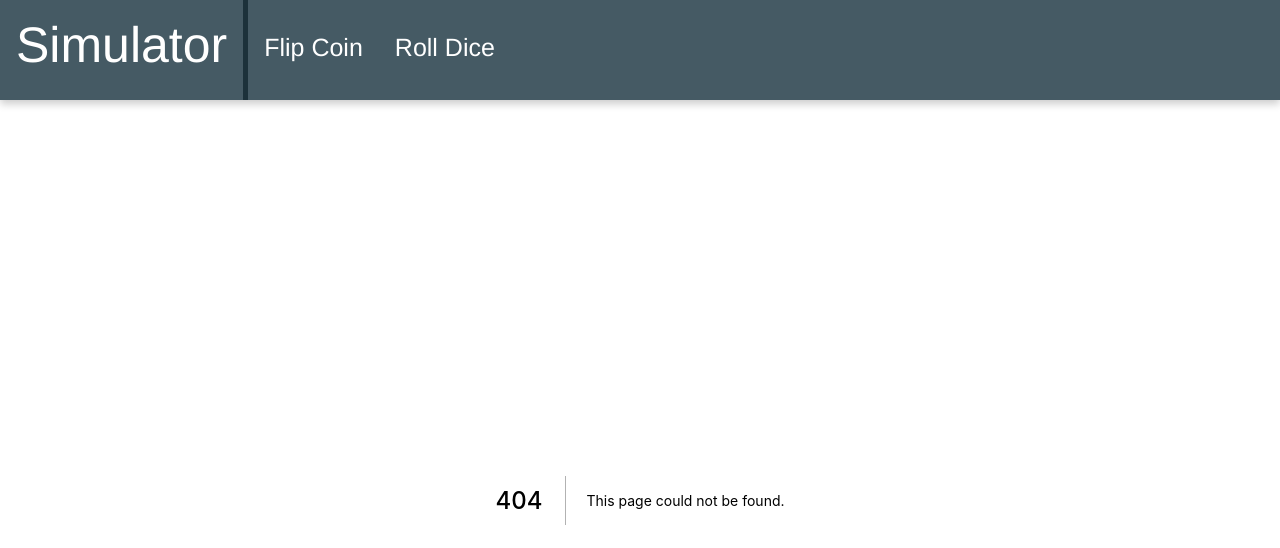
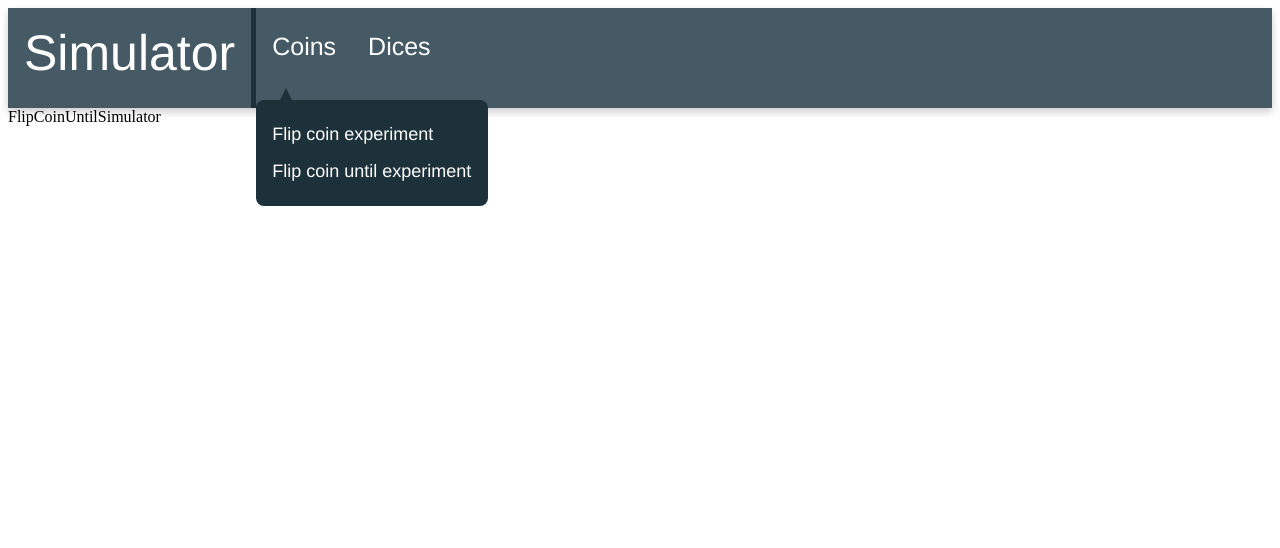
Before and after one commit to Venedictto/probability-simulation, a Next.js app: page /FlipCoinUntilSimulator in a window 1280 px wide. Before the commit this address had no page. Shown: the top 548 px of the page. Built offline with nearby package versions, Linux system fonts and the light colour scheme.

Commit message:
header refactor

```diff
--- a/Components/Header/Header.js
+++ b/Components/Header/Header.js
@@ -1,12 +1,13 @@
-import React from 'react';
+import React, {useCallback} from 'react';
 import styled from 'styled-components';
 import Link from 'next/link';
+import HeaderItem from './HeaderItem/HeaderItem';
 
 const HeaderContainer = styled.div`
     cursor:pointer;
     display:flex;
     flex-direction: row;
-    height:100px;
+    height:${props => `${props.theme.header.height}px`};
     background-color:${props => props.theme.color.primaryColor};
     width:100%;
     box-shadow: 0 4px 8px 0 rgba(0,0,0,0.2);
@@ -20,45 +21,41 @@ const HeaderText = styled.div`
     color:white;
     border-right: 5px solid ${props => props.theme.color.primaryDarkColor};
 `;
-const HeaderButton = styled.div`
-    height:100%;
-    font-family: ${props => props.theme.font.family};
-    font-size: ${props => props.theme.font.size.subTitle};
-    color:white;
-    &:hover{
-        background-color:${props => props.theme.color.primaryLightColor};
-        color:black;
-    }
-`;
-const TextButton = styled.div`
-    display:flex;
-    margin:1rem;
-    margin-top: 25%;
-`;
 
 const Header = () => {
+
+    const renderMenu = useCallback(
+            () => {
+                return menu.map((item,index) => <HeaderItem key={`${item.name}-${index}`} name={item.name} url={item.url} subItems={item.subItems}/>)
+            },[]);
+
     return (
         <HeaderContainer>
             <HeaderText>
                 Simulator
             </HeaderText>
-            <Link href={'./FlipCoinSimulator'}>
-                <HeaderButton>
-                    <TextButton>
-                        Flip Coin
-                    </TextButton>
-                </HeaderButton>
-            </Link>
-            <Link href={'./RollDiceSimulator'}>
-                <HeaderButton>
-                    <TextButton>
-                        Roll Dice
-                    </TextButton>
-                </HeaderButton>
-            </Link>
+            {renderMenu()}
         </HeaderContainer>
     )
 }
 
+const menu =
+    [
+        {
+            name: 'Coins',
+            url: '',
+            subItems: [
+                    {   name: 'Flip coin experiment', url: './FlipCoinSimulator'},
+                    {   name: 'Flip coin until experiment', url: './FlipCoinUntilSimulator'}
+                ]
+        },
+        {
+            name: 'Dices',
+            url: './RollDiceSimulator',
+            subItems: [],
+        },
+
+    ]
+
 
 export default Header
--- /dev/null
+++ b/Components/Header/HeaderItem/HeaderItem.js
@@ -0,0 +1,91 @@
+import React, {useState, useCallback} from 'react';
+import styled from 'styled-components';
+import Link from 'next/link';
+
+const HeaderItemButton = styled.div`
+    height:100%;
+    font-family: ${props => props.theme.font.family};
+    font-size: ${props => props.theme.font.size.subTitle};
+    color:white;
+    &:hover{
+        color:${props => props.theme.color.primaryLightColor};
+    }
+`;
+const TextButton = styled.div`
+    display:flex;
+    margin:1rem;
+    margin-top: 25%;
+`;
+const SubmenuItems = styled.div`
+    width:200px;
+    background-color:${props => props.theme.color.primaryDarkColor};
+    border-radius:8px;
+    display:flex;
+    flex-direction:column;
+    position:absolute;
+    top:${props => `${props.theme.header.height}px`};
+    padding:1rem;
+`;
+const Triangle = styled.div`
+    width: 0;
+    height: 0;
+    margin-left: 20px;
+    border-left: 10px solid transparent;
+    border-right: 10px solid transparent;
+    border-bottom: 20px solid ${props => props.theme.color.primaryDarkColor};
+`;
+const SubtitleItem = styled.div`
+    color:black;
+    font-size: ${props => props.theme.font.size.text};
+    font-family:${props => props.theme.font.family};
+    color: white;
+    padding:0.5rem 0rem 0.5rem 0rem;
+    &:hover{
+        color:${props => props.theme.color.primaryLightColor};
+    }
+`;
+
+const HeaderSubmenuItem = styled.div`
+    display:flex;
+    flex-direction:column;
+`
+
+const HeaderItem = (props) => {
+    const [IsDisplayed, setIsDisplayed] = useState(true);
+
+    const renderSubitems = useCallback((subItems)=> {
+        return subItems.map((subItem, index) => {
+             return (
+                <Link key={index} href={subItem.url} >
+                    <SubtitleItem>
+                        {subItem.name}
+                    </SubtitleItem>
+                </Link>
+             );
+        })
+    }, [])
+
+    return (
+        <HeaderSubmenuItem>
+            <HeaderItemButton onClick={() => setIsDisplayed(!IsDisplayed)}>
+                <Link href={props.url} >
+                    <TextButton>
+                        {props.name}
+                    </TextButton>
+                </Link>
+            </HeaderItemButton>
+            {
+                (IsDisplayed !== false && props.url === '') &&
+                    (<>
+                        <Triangle/>
+                        <SubmenuItems onClick={() => setIsDisplayed(false)}>
+                            {renderSubitems(props.subItems)}
+                        </SubmenuItems>
+                    </>)
+            }
+        </HeaderSubmenuItem>
+    )
+}
+
+
+export default HeaderItem
--- a/constants/Theme.js
+++ b/constants/Theme.js
@@ -5,16 +5,19 @@ const theme = {
         primaryLightColor: '#718792',
     },
     font: {
-        family: "helvetica",
+        family: 'helvetica',
         size: {
-            tittle:"50px",
-            subTitle:"25px",
-            text:"18px",
+            tittle:'50px',
+            subTitle:'25px',
+            text:'18px',
         },
         weight: {
           normal: 300,
           bold: 700,
         }
+    },
+    header:{
+      height: 100,
     }
   };
 
--- /dev/null
+++ b/pages/FlipCoinUntilSimulator.js
@@ -0,0 +1,16 @@
+import React from 'react';
+
+
+
+
+const FlipCoinUntilSimulator = () => {
+
+
+    return (
+        <div>
+            FlipCoinUntilSimulator
+        </div>
+    )
+}
+
+export default FlipCoinUntilSimulator;
```
